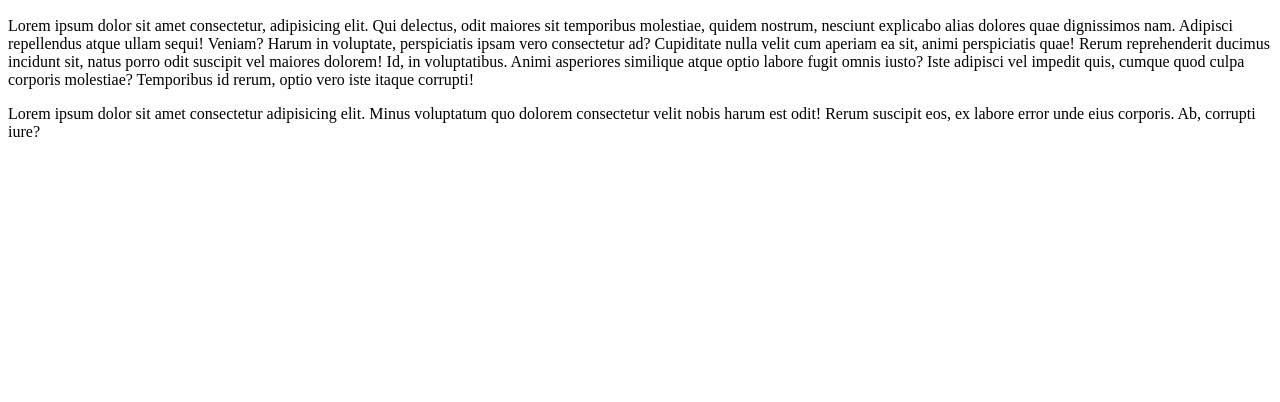
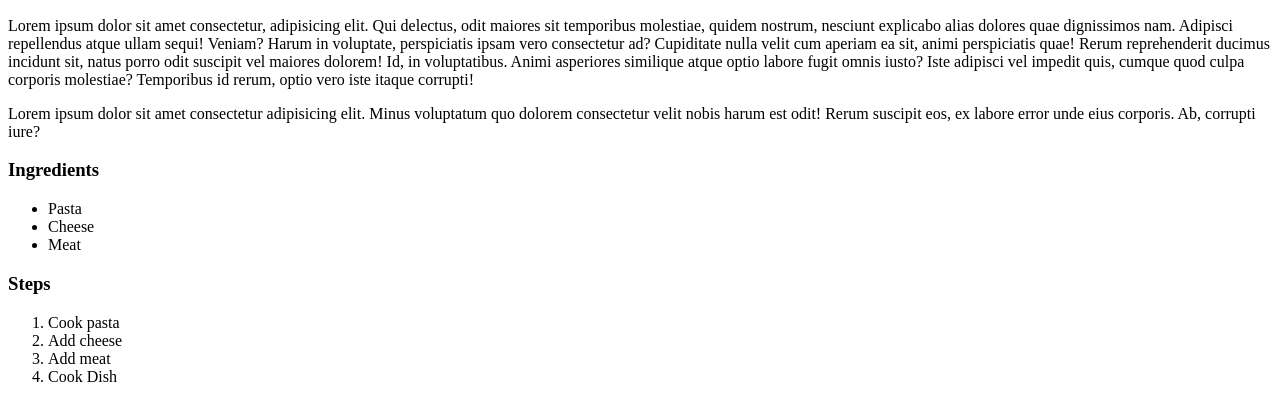
Before and after one commit to dev-kev-coder/odin-recipes, a plain HTML site: page recipes/lasagna.html in a window 1280 px wide. Shown: the part 434-836 px from the top of the page. Before the commit the page ends 800 px from the top, so only its background shows below. Drawn offline with Linux system fonts and the light colour scheme.

Commit message:
New lasagana.html with recipe info, ingredients and insturctions

```diff
--- a/recipes/lasagna.html
+++ b/recipes/lasagna.html
@@ -21,5 +21,20 @@
     <p>
         Lorem ipsum dolor sit amet consectetur adipisicing elit. Minus voluptatum quo dolorem consectetur velit nobis harum est odit! Rerum suscipit eos, ex labore error unde eius corporis. Ab, corrupti iure?
     </p>
+
+    <h3>Ingredients</h3>
+    <ul>
+        <li>Pasta</li>
+        <li>Cheese</li>
+        <li>Meat</li>
+    </ul>
+
+    <h3>Steps</h3>
+    <ol>
+        <li>Cook pasta</li>
+        <li>Add cheese</li>
+        <li>Add meat</li>
+        <li>Cook Dish</li>
+    </ol>
 </body>
 </html>
```
